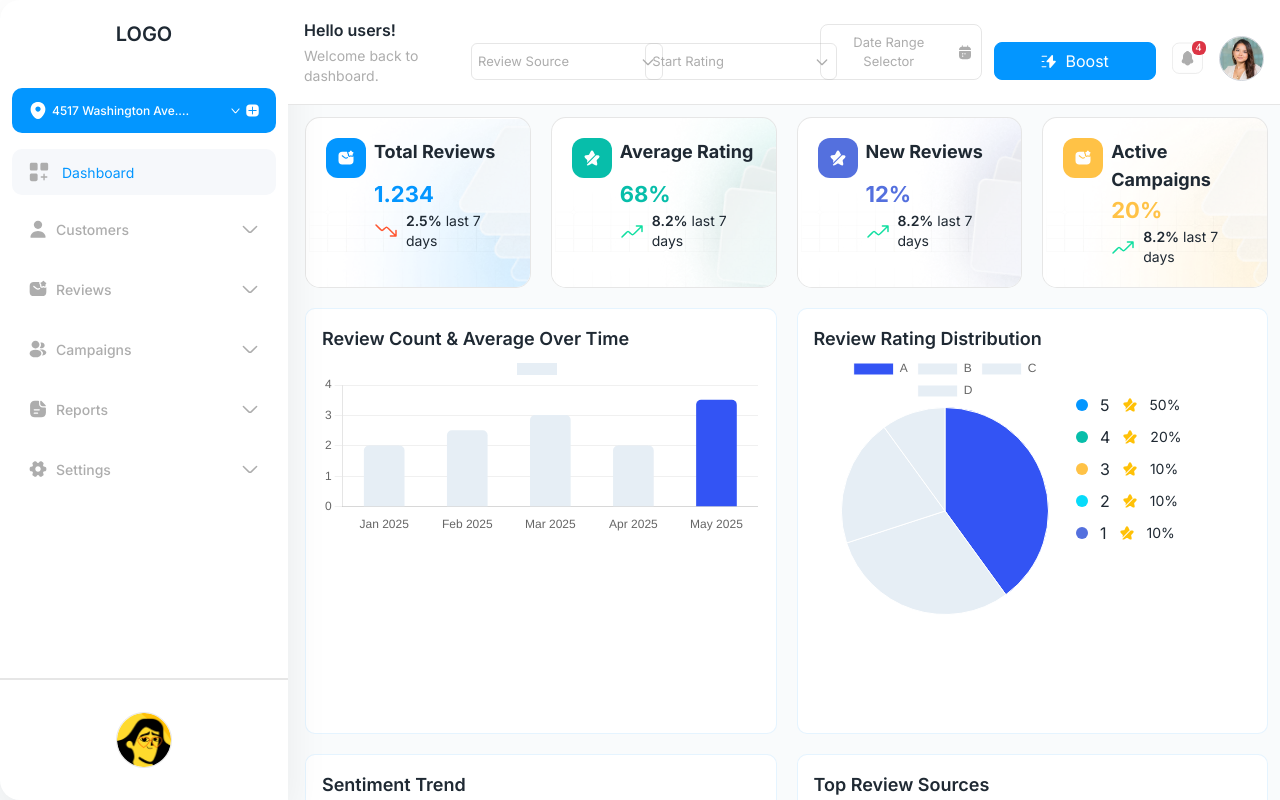
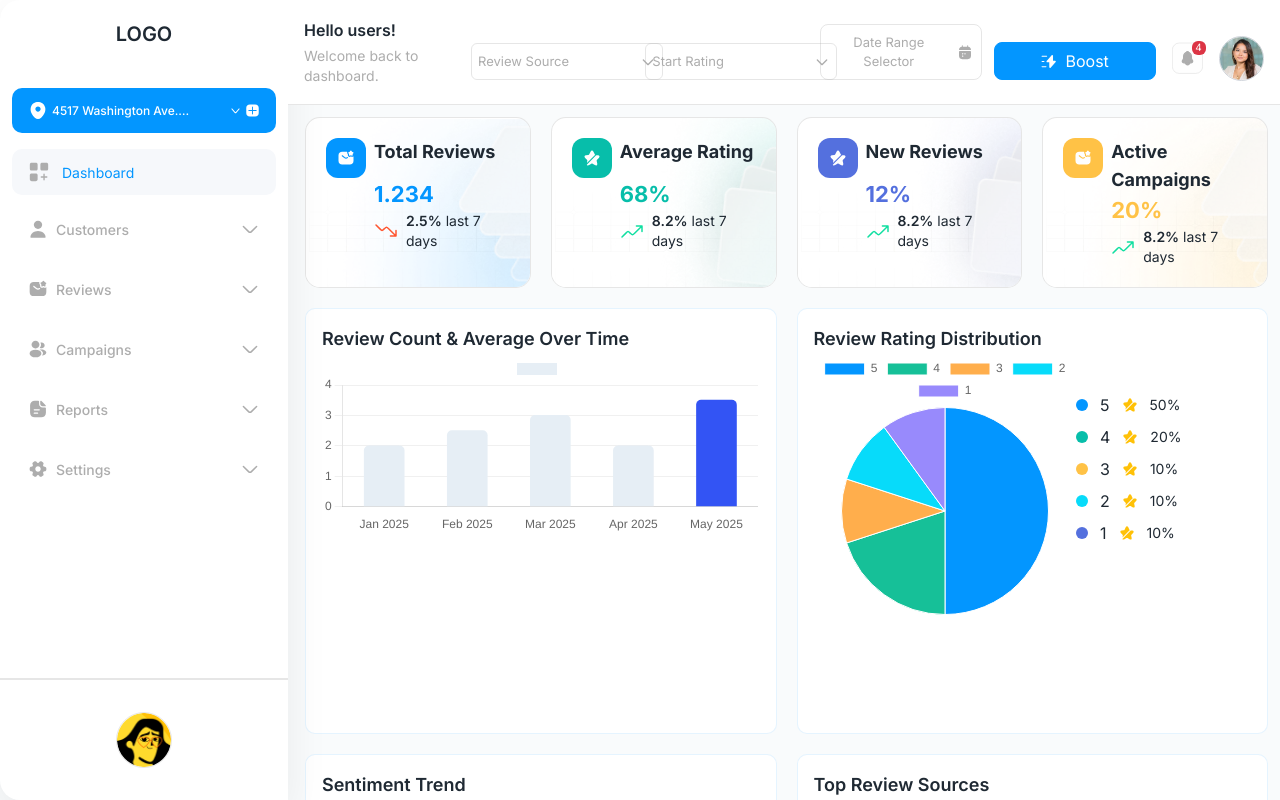
Before and after one commit to sumithub/rs-web-develop, a Next.js app: page /dashboard in a window 1280 px wide. Shown: the top 800 px of the page. Built offline with nearby package versions, Linux system fonts and the light colour scheme.

Commit message:
Review Rating Distribution colors

```diff
--- a/src/app/dashboard/page.js
+++ b/src/app/dashboard/page.js
@@ -90,7 +90,10 @@ export default function Dashboard() {
                 <DashboardChart title="Review Rating Distribution">
                     <div className="flex items-start">
                         <div className="w-[60%]">
-                            <DashboardPieChart />
+                            <DashboardPieChart
+                                labels={["5", "4", "3", "2", "1"]}
+                                colors={["#0396FF", "#16C098", "#FFAE4C", "#07DBFA", "#988AFC"]}
+                            />
                         </div>
                         <div className="mt-10 w-[40%]">
                             <div className="flex items-center gap-3 mb-2">
--- a/src/components/charts/DashboardPieChart.js
+++ b/src/components/charts/DashboardPieChart.js
@@ -12,7 +12,7 @@ import {
 ChartJS.register(ArcElement, Tooltip, Legend);
 
 const labels_ = ['A', 'B', 'C', 'D'];
-const values = [40, 30, 20, 10];
+const values = [50, 20, 10, 10, 10];
 
 const max = Math.max(...values);
 const backgroundColors_ = values.map((value) =>
```
